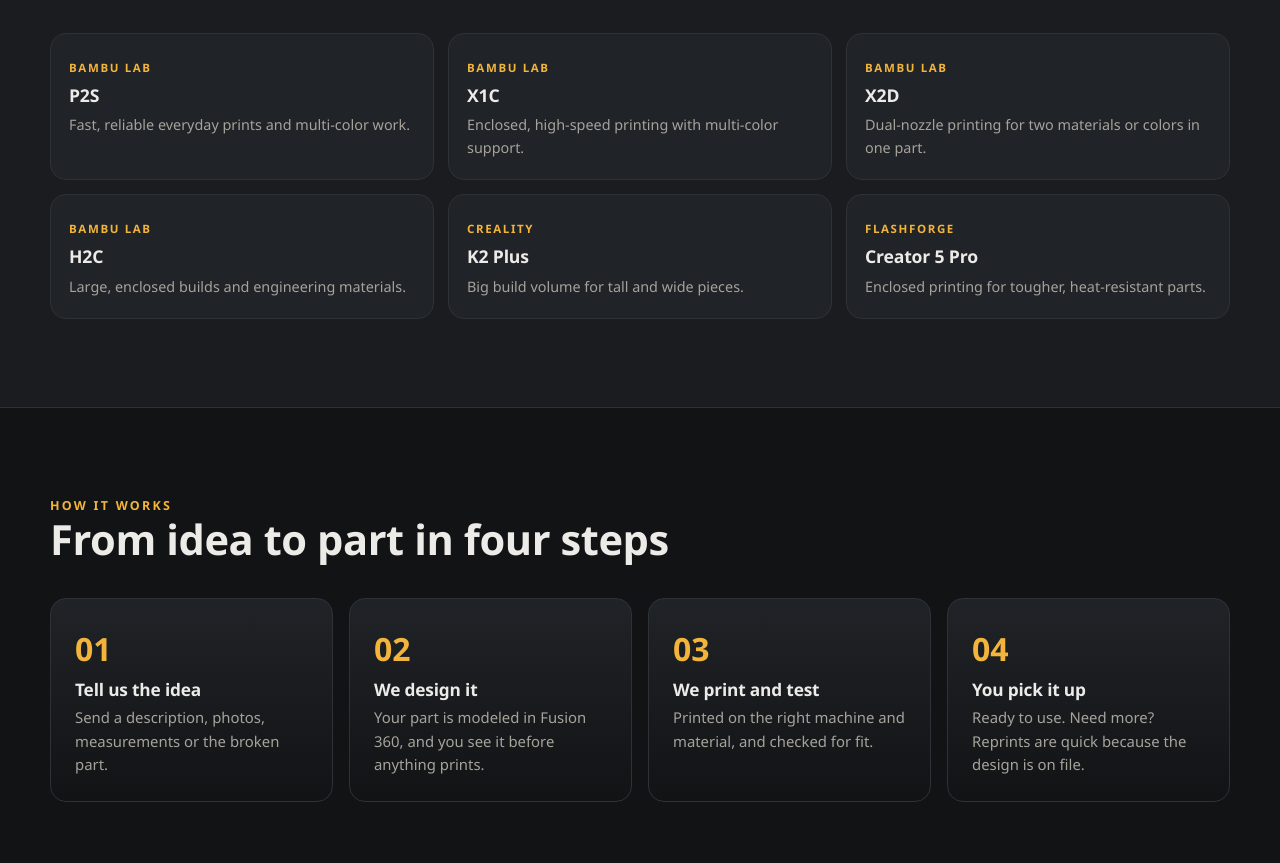
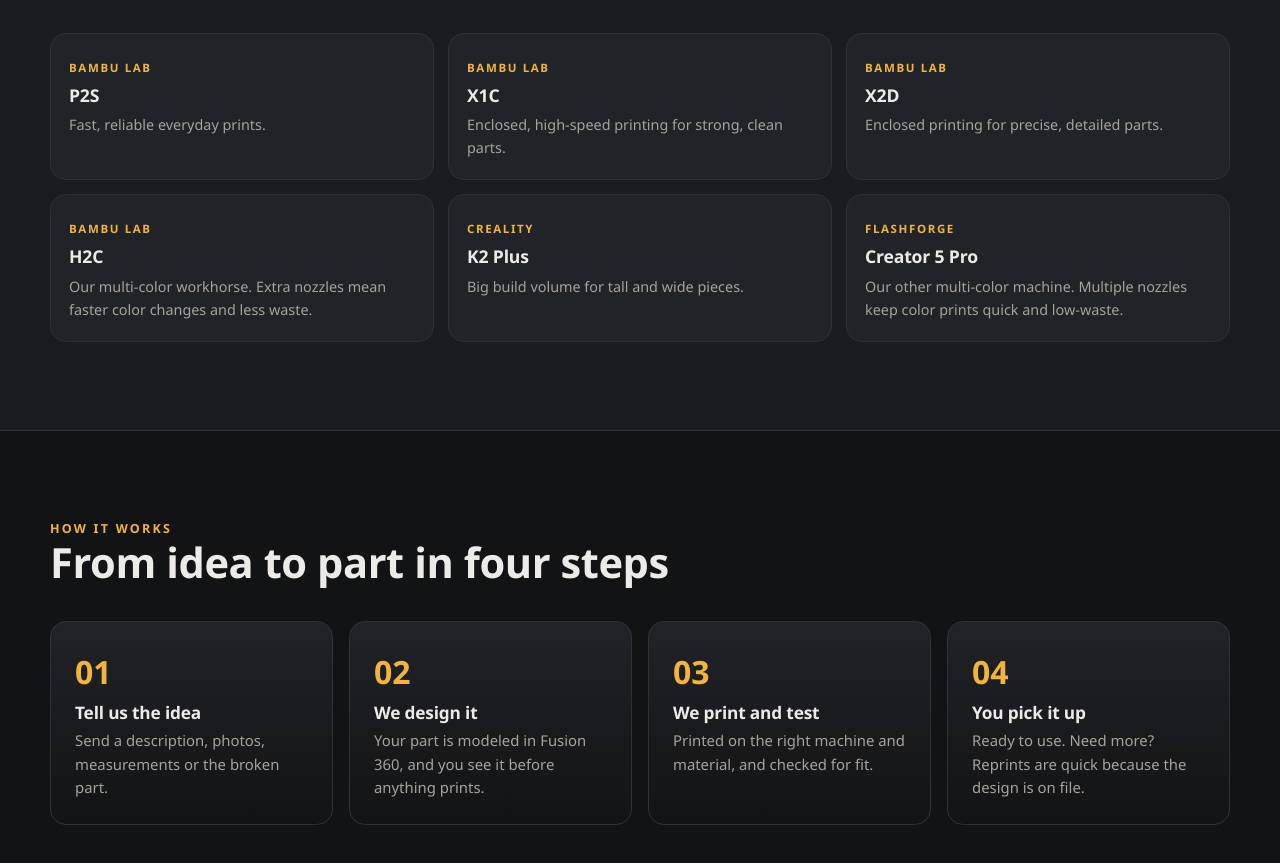
Before and after one commit to 787boridesign-hub/b3dpd-website, a plain HTML site: page index.html in a window 1280 px wide. Shown: the part 4676-5539 px from the top of the page. Drawn offline with Linux system fonts and the light colour scheme.

Commit message:
Frame only the H2C and Creator 5 Pro as the multi-color printers
The other printers are single-nozzle, so they're described by what
they're best at instead.

Co-Authored-By: Claude Opus 5.5 <noreply@anthropic.com>

```diff
--- a/index.html
+++ b/index.html
@@ -317,12 +317,12 @@
       <h2>Six printers, one shop</h2>
       <p class="lead">Each job goes to the machine that suits it best: speed, size, materials or color.</p>
       <div class="farm">
-        <div class="printer"><small>Bambu Lab</small><h3>P2S</h3><p>Fast, reliable everyday prints and multi-color work.</p></div>
-        <div class="printer"><small>Bambu Lab</small><h3>X1C</h3><p>Enclosed, high-speed printing with multi-color support.</p></div>
-        <div class="printer"><small>Bambu Lab</small><h3>X2D</h3><p>Dual-nozzle printing for two materials or colors in one part.</p></div>
-        <div class="printer"><small>Bambu Lab</small><h3>H2C</h3><p>Large, enclosed builds and engineering materials.</p></div>
+        <div class="printer"><small>Bambu Lab</small><h3>P2S</h3><p>Fast, reliable everyday prints.</p></div>
+        <div class="printer"><small>Bambu Lab</small><h3>X1C</h3><p>Enclosed, high-speed printing for strong, clean parts.</p></div>
+        <div class="printer"><small>Bambu Lab</small><h3>X2D</h3><p>Enclosed printing for precise, detailed parts.</p></div>
+        <div class="printer"><small>Bambu Lab</small><h3>H2C</h3><p>Our multi-color workhorse. Extra nozzles mean faster color changes and less waste.</p></div>
         <div class="printer"><small>Creality</small><h3>K2 Plus</h3><p>Big build volume for tall and wide pieces.</p></div>
-        <div class="printer"><small>FlashForge</small><h3>Creator 5 Pro</h3><p>Enclosed printing for tougher, heat-resistant parts.</p></div>
+        <div class="printer"><small>FlashForge</small><h3>Creator 5 Pro</h3><p>Our other multi-color machine. Multiple nozzles keep color prints quick and low-waste.</p></div>
       </div>
     </div>
   </section>
```
